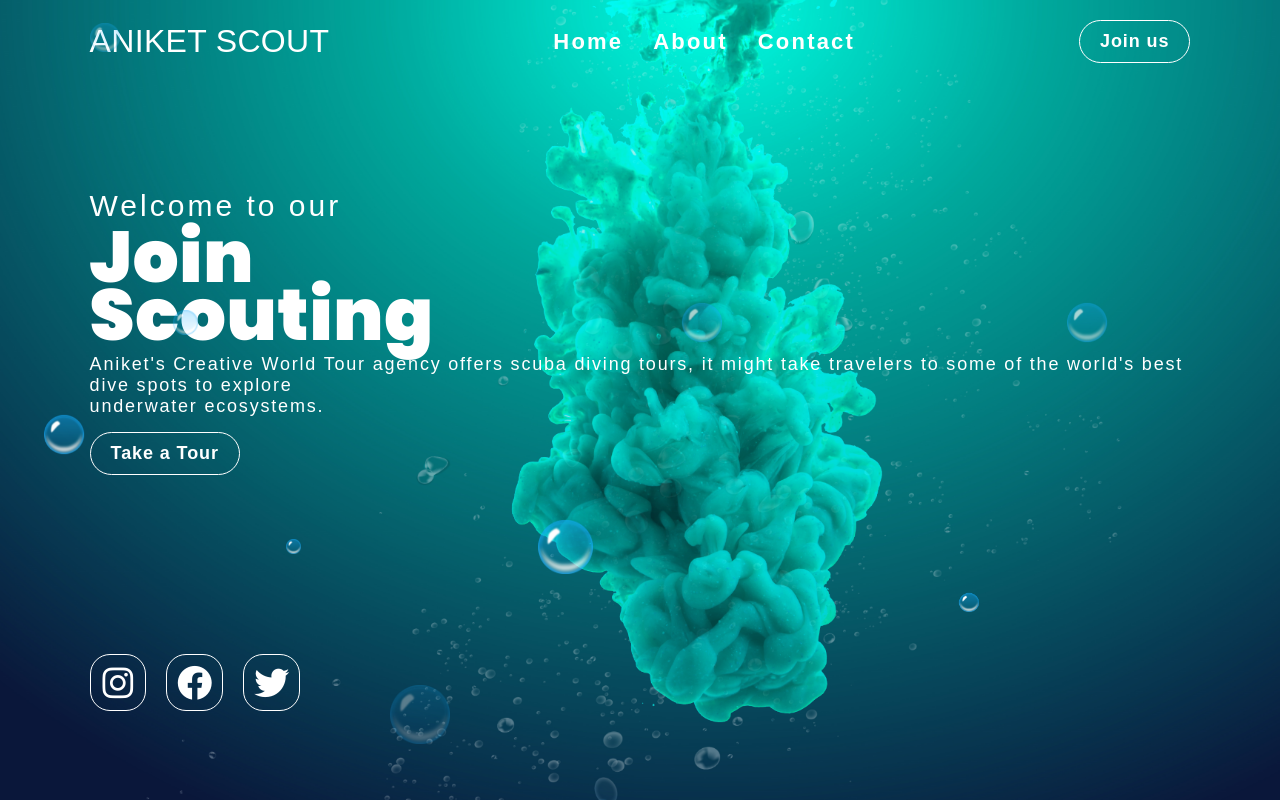
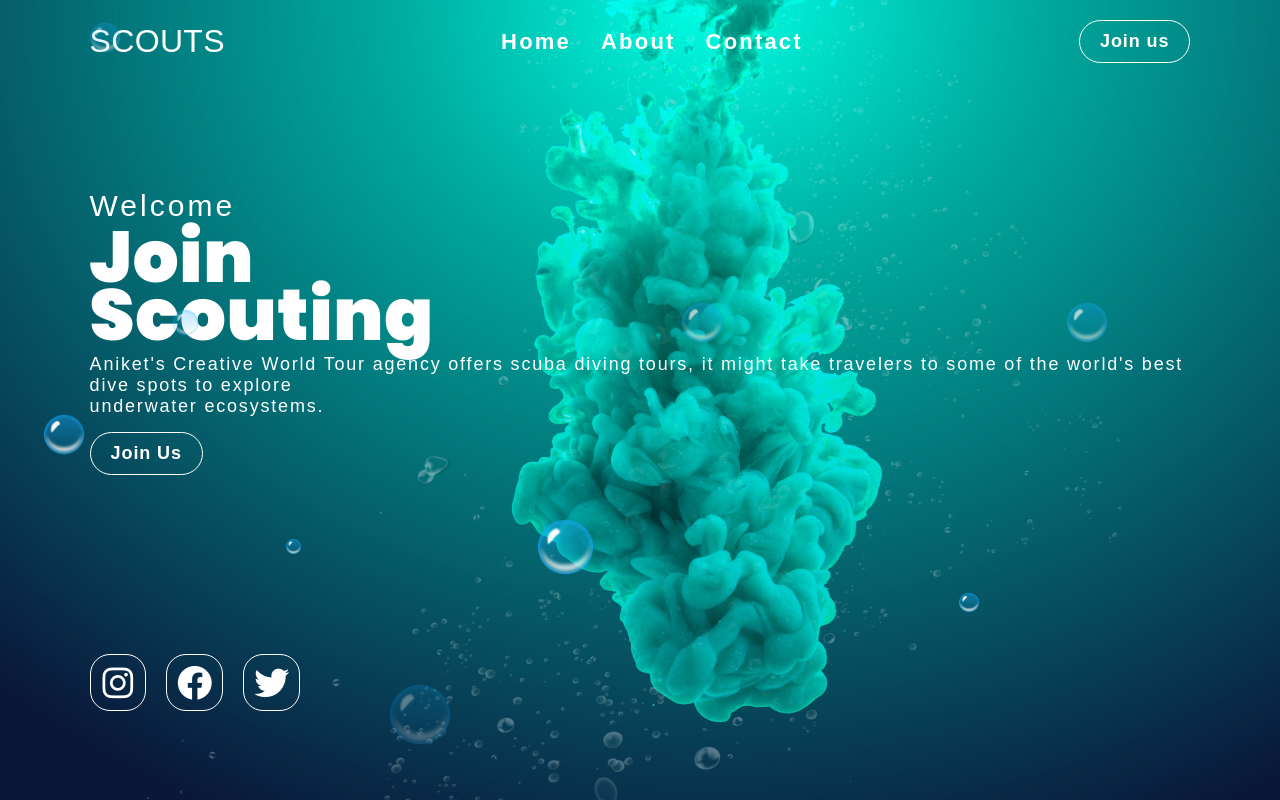
Before and after one commit to AniketVishwakarma21/Tours-Landing-Page, a plain HTML site: page index.html in a window 1280 px wide. Drawn offline with Linux system fonts and the light colour scheme; a web font is replaced by a local one.

Commit message:
Update index.html

```diff
--- a/index.html
+++ b/index.html
@@ -5,7 +5,7 @@
     <meta name="viewport" content="width=device-width, initial-scale=1.0">
     <link rel="stylesheet" href="https://cdnjs.cloudflare.com/ajax/libs/font-awesome/6.4.2/css/all.min.css"/>
     <link rel="stylesheet" href="./style.css">
-    <title>Home page</title>
+    <title>Scouting</title>
 </head>
 <body>
     <main class="main">
@@ -14,7 +14,7 @@
                 <div class="nav container">
                     <div class="logo">
                         <img src="./images/bubble.png" alt="">
-                        <h1>Aniket Scout</h1>
+                        <h1> Scouts </h1>
                     </div>
                     <ul>
                         <li><a href="">Home</a></li>
@@ -26,10 +26,10 @@
             </div>
 
             <div class="page-1__body container">
-                <h2>Welcome to our</h2>
+                <h2>Welcome </h2>
                 <h1>Join <br> Scouting </h1>
                 <p>Aniket's Creative World Tour agency offers scuba diving tours, it might take travelers to some of the world's  best dive spots to explore <br> underwater ecosystems.</p>
-                <a href="https://www.bsgindia.org/adventure_programme.php" class="btn">Take a Tour</a>
+                <a href="https://www.bsgindia.org/adventure_programme.php" class="btn"> Join Us </a>
             </div>
 
             <div class="social container">
```
